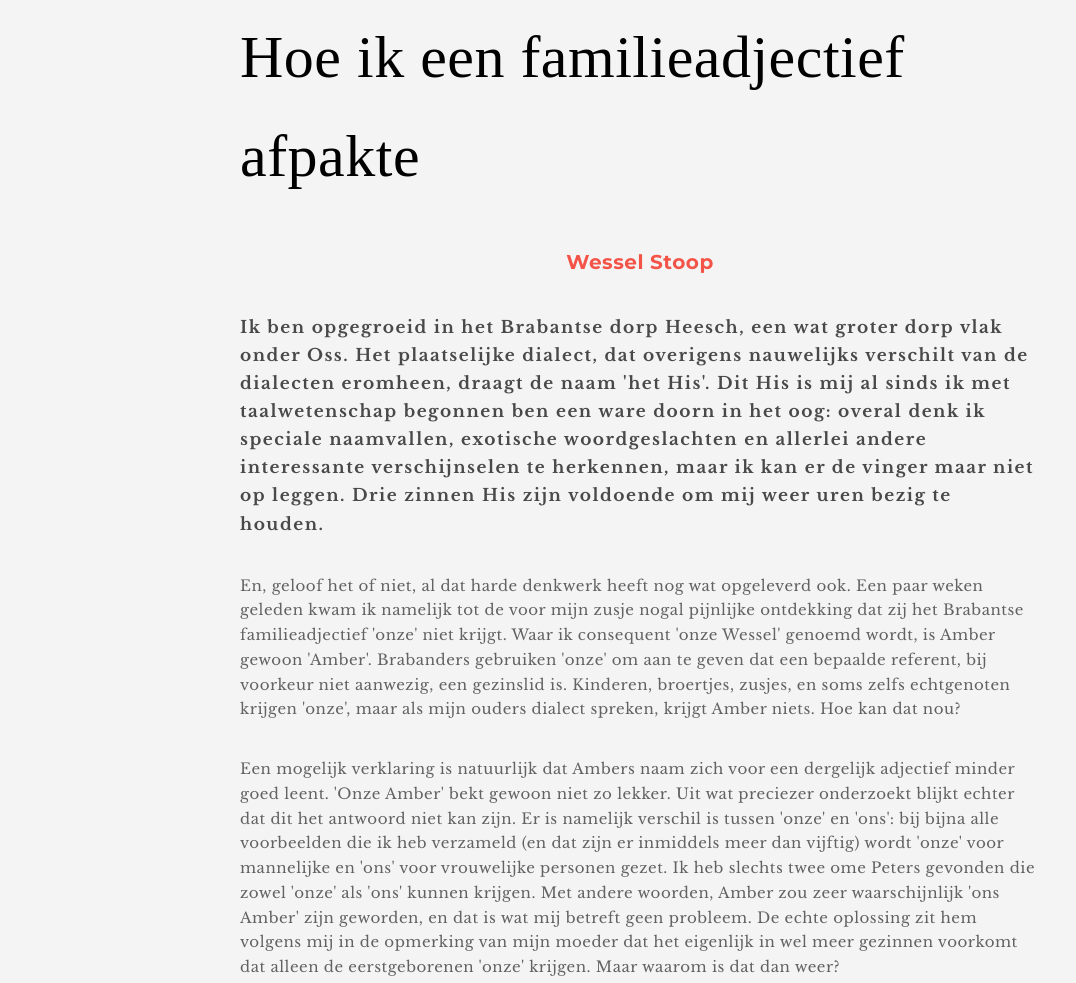
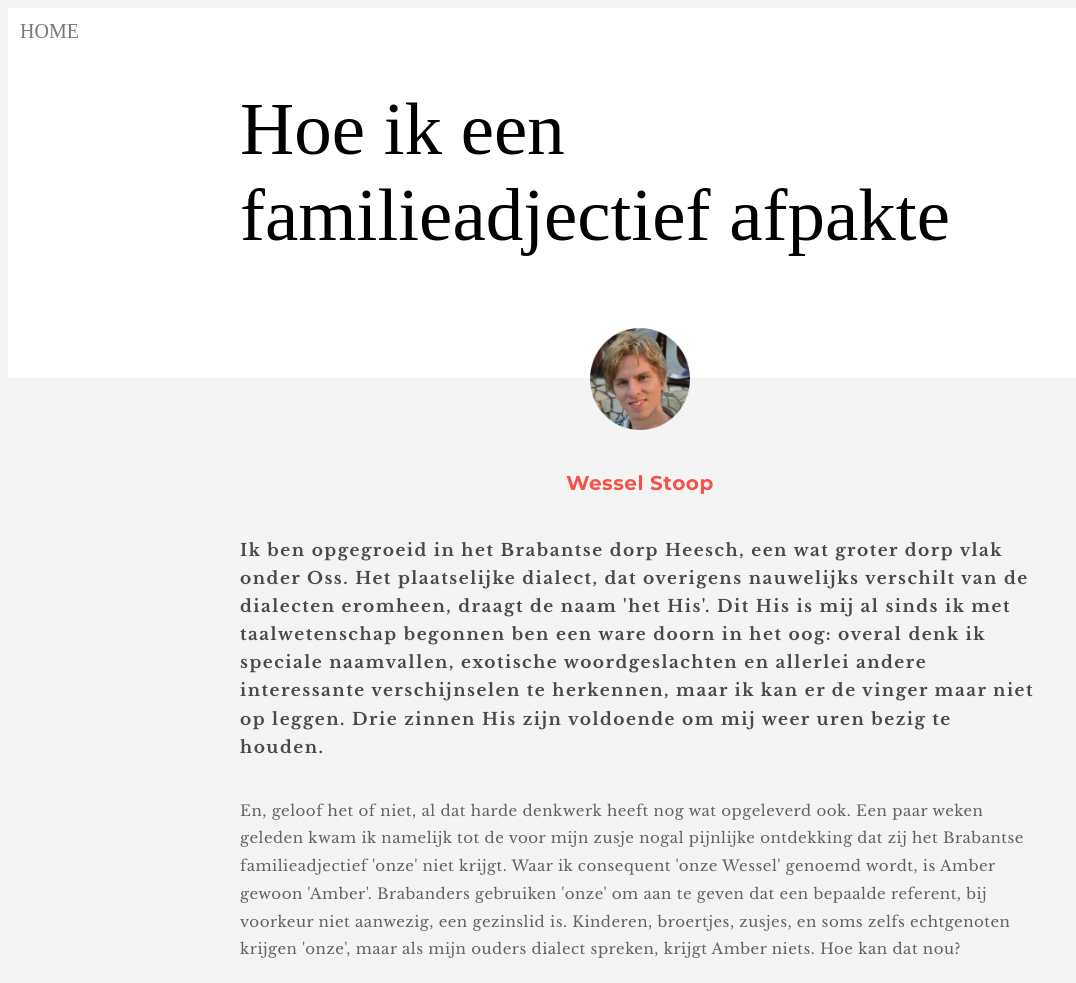
Before and after one commit to Woseseltops/personal-website, a plain HTML site: page texts/onze.html in a window 1280 px wide. Shown: the top 983 px of the page, without its empty margins (0-1076 px from the left). Drawn offline with nearby package versions, Linux system fonts and the light colour scheme; a web font is replaced by a local one.

Commit message:
Finished basic styling of the blog page

```diff
--- a/texts/onze.html
+++ b/texts/onze.html
@@ -1,15 +1,21 @@
 <html>
 <head>
-<link href="https://fonts.googleapis.com/css?family=Libre+Baskerville:700" rel="stylesheet">
-<link href="https://fonts.googleapis.com/css?family=Libre+Baskerville" rel="stylesheet">
-<link href="https://fonts.googleapis.com/css?family=Muli" rel="stylesheet">
-<link href="https://fonts.googleapis.com/css?family=Montserrat:700" rel="stylesheet">
-<link rel="stylesheet" type="text/css" href="style.css">
+	<link href="https://fonts.googleapis.com/css?family=Libre+Baskerville:700" rel="stylesheet">
+	<link href="https://fonts.googleapis.com/css?family=Libre+Baskerville" rel="stylesheet">
+	<link href="https://fonts.googleapis.com/css?family=Muli" rel="stylesheet">
+	<link href="https://fonts.googleapis.com/css?family=Montserrat:700" rel="stylesheet">
+	<link rel="stylesheet" type="text/css" href="style.css">
+	<meta name="viewport" content="width=device-width">
 </head>
 <body>
+<div class="header">
+	<a href="/">HOME</a>
+	<h1>Hoe ik een familieadjectief afpakte</h1>
+</div>
+
 <div id="main">
-<h1>Hoe ik een familieadjectief afpakte</h1>
 
+<img class="avatar" src="avatar.PNG">
 <p class="name">Wessel Stoop</p>
 
 <p class="lead">Ik ben opgegroeid in het Brabantse dorp Heesch, een wat groter dorp vlak onder Oss. Het plaatselijke dialect, dat overigens nauwelijks verschilt van de dialecten eromheen, draagt de naam 'het His'. Dit His is mij al sinds ik met taalwetenschap begonnen ben een ware doorn in het oog: overal denk ik speciale naamvallen, exotische woordgeslachten en allerlei andere interessante verschijnselen te herkennen, maar ik kan er de vinger maar niet op leggen. Drie zinnen His zijn voldoende om mij weer uren bezig te houden.</p>
--- a/texts/style.css
+++ b/texts/style.css
@@ -1,6 +1,23 @@
 body
 {
 	background-color: hsla(0, 4%, 96%, 1);
+}
+
+.header
+{
+    background: white;
+	font-family: 'Muli';
+    padding-bottom: 120px;
+}
+
+.header a
+{
+    position: relative;
+    top: 12px;
+    left: 12px;
+    text-decoration: none;
+    color: hsl(0, 0%, 48%);
+    font-size: 20px;
 }
 
 #main
@@ -8,7 +25,7 @@ body
 	width: 800px;
 	margin: auto;
 	font-family: 'Libre Baskerville', serif;
-	line-height: 1.65;
+	line-height: 1.85;
 	letter-spacing: 0.5;
 	font-size:15px;
 	color: hsla(0, 0%, 0%, 0.6);
@@ -18,6 +35,7 @@ body
 {
 	font-weight: 700;
     letter-spacing: 1.5;
+	line-height: 1.65;
     font-size:17px;
 	color: hsla(0, 0%, 0%, 0.7);
 }
@@ -29,10 +47,12 @@ p
 
 h1
 {
-	font-family: 'Muli';
-	font-size: 60px;
+	width: 800px;
+	margin: auto;
+	font-size: 75px;
 	color: black;
 	font-weight: 200;
+    margin-top: 55px;
 }
 
 .name
@@ -49,3 +69,12 @@ h1
 	font-style: italic;
     color: hsla(4, 89%, 62%, 1);
 }
+
+img.avatar
+{
+	margin: auto;
+    margin-top: -50px;
+    position: relative;
+    width: 100px;
+    display: block;
+}
```
Also changed, not shown: index.html (+4 -3 lines), texts/avatar.png (added).
